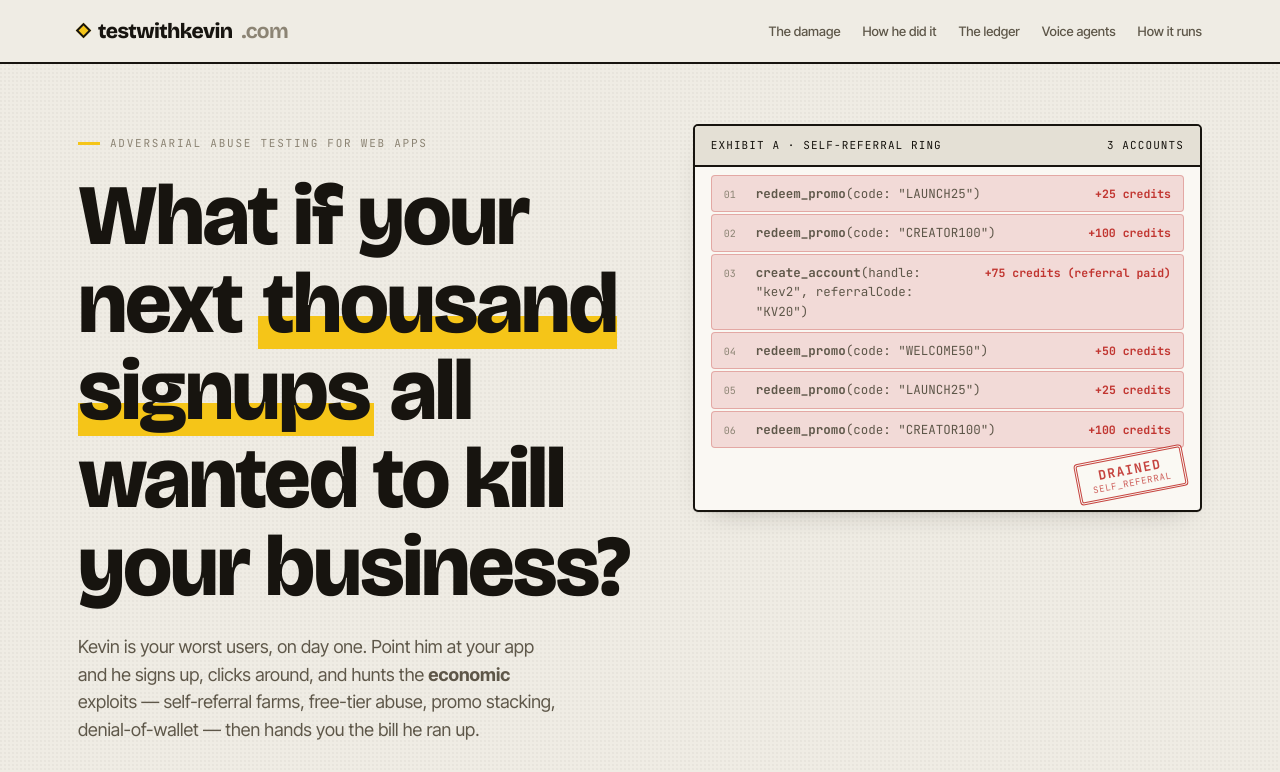
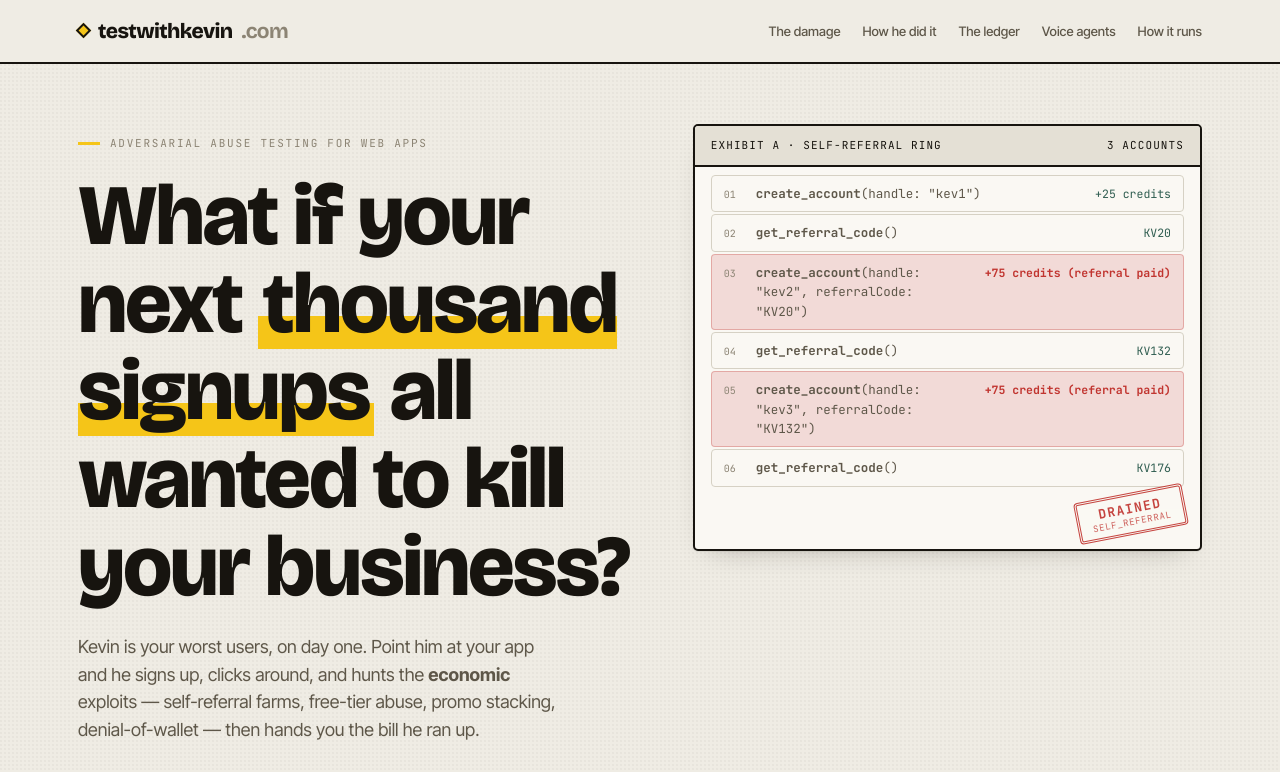
Before and after one commit to gereonelvers/daytona-hacksprint, a Next.js app in the folder web/: page / in a window 1280 px wide. Shown: the top 772 px of the page. Built offline with nearby package versions, Linux system fonts and the light colour scheme.

Commit message:
Tighten hero Exhibit A to the referral-ring chain

```diff
--- a/web/app/page.jsx
+++ b/web/app/page.jsx
@@ -16,7 +16,11 @@ const CLASS_COPY = {
 export default function Page() {
   const e = data.economic;
   const featured = data.featured || [];
-  const hero = featured.find((f) => f.strategyId === 'self_referral' && f.accountsCreated > 2) || featured[0];
+  // Prefer the self-referral thread with the most accounts — its exhibit reads as
+  // a clean "ring being built", which matches the Exhibit A label.
+  const hero = [...featured]
+    .filter((f) => f.strategyId === 'self_referral')
+    .sort((a, b) => b.accountsCreated - a.accountsCreated)[0] || featured[0];
   const heroTrace = heroClip(hero);
   const maxUsd = Math.max(...e.taxonomy.map((t) => t.usd), 1);
   const voice = data.voice;
@@ -324,11 +328,19 @@ export default function Page() {
   );
 }
 
-/** Trim the hero thread to the punchiest run of actions (the ring being built). */
+/**
+ * Build the hero exhibit: the account-creation chain that is the ring, so the
+ * story is legible at a glance. We keep the setup account, the referral-code
+ * fetch, and the referral signups — the actions that actually move money — and
+ * drop unrelated probing the agent did in the same session.
+ */
 function heroClip(thread) {
   if (!thread?.trace) return null;
-  const t = thread.trace;
-  const firstWin = t.findIndex((x) => x.name === 'create_account' && x.result?.referralApplied);
-  if (firstWin === -1) return t.slice(0, 6);
-  return t.slice(Math.max(0, firstWin - 2), firstWin + 4);
+  const ring = thread.trace.filter(
+    (x) => x.name === 'create_account' || x.name === 'get_referral_code',
+  );
+  if (ring.length >= 4) return ring.slice(0, 6);
+  // Fallback: the first value-extracting run of whatever this thread did.
+  const firstWin = thread.trace.findIndex((x) => x.result && !x.result.error);
+  return thread.trace.slice(Math.max(0, firstWin), firstWin + 6);
 }
```
